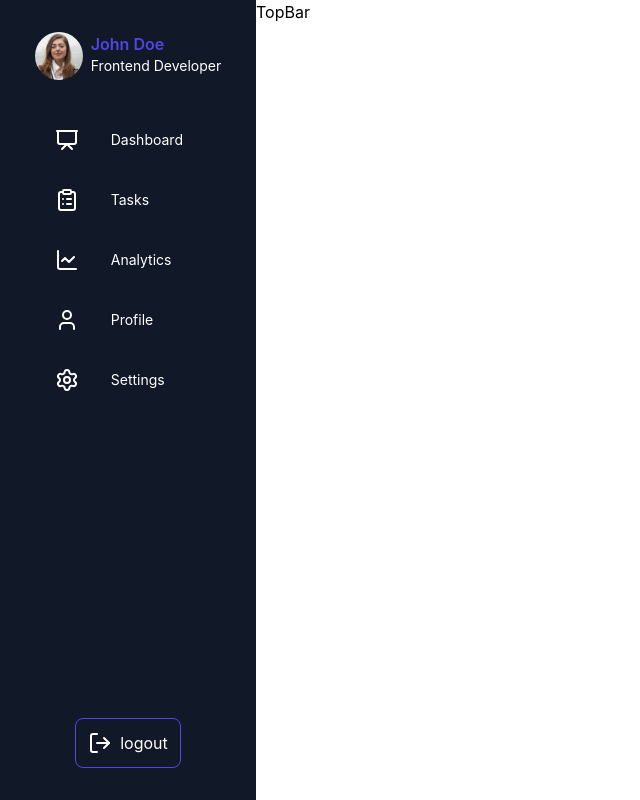
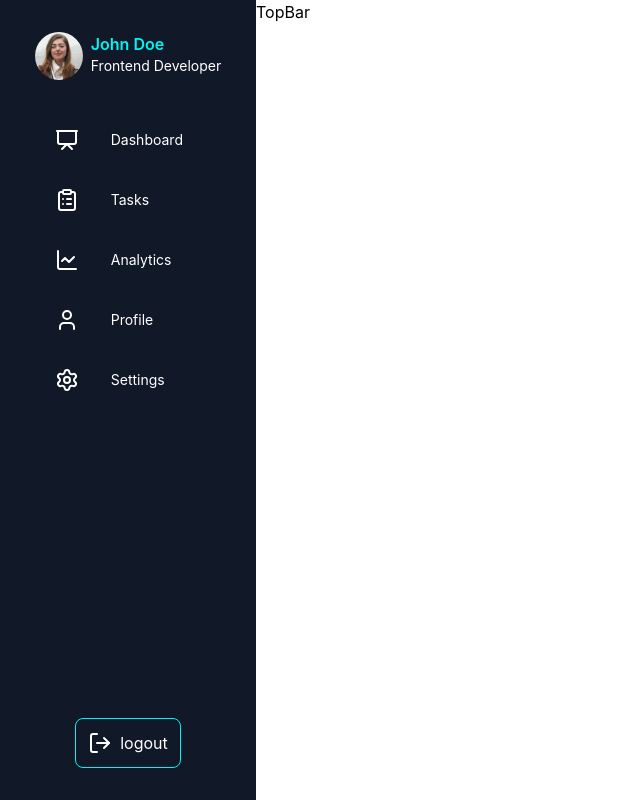
Before and after one commit to yMeeraki/React-Admin-Dashboard-with-Authentication-Data-Visualization, a React (Vite) app: page / in a window 1280 px wide. Shown: the whole page, without its empty margins (0-640 px from the left). Built offline with nearby package versions, Linux system fonts and the light colour scheme.

Commit message:
style: updated color

```diff
--- a/src/components/SideBar.jsx
+++ b/src/components/SideBar.jsx
@@ -51,7 +51,7 @@ function SideBar() {
             </ul>
           </div>
         </div>
-        <div className="flex flex-row p-3 gap-2 border border-accent rounded-lg hover:bg-accent hover:cursor-pointer">
+        <div className="flex flex-row p-3 gap-2 border border-accent rounded-lg hover:bg-accent hover:text-font-primary hover:cursor-pointer">
           <LogOut />
           logout
         </div>
--- a/src/index.css
+++ b/src/index.css
@@ -5,15 +5,13 @@
   --color-primary: #4f46e5;
   --color-secondary: #6366f1;
 
-  --color-accent: #4f46e5;
-  --color-accent-light: #818cf8;
-  --color-accent-hover: #6366f1;
+  --color-accent: #00f4f3;
 
   --color-background: #f9fafb;
   --color-card: #ffffff;
 
-  --color-text-primary: #111827;
-  --color-text-secondary: #6b7280;
+  --color-font-primary: #001c31;
+  --color-font-secondary: #6b7280;
 
   --color-success: #10b981;
   --color-warning: #f59e0b;
```
